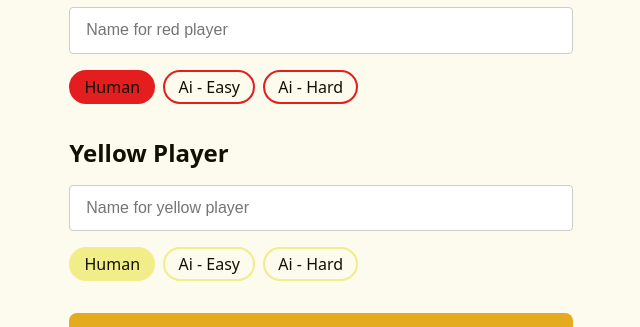
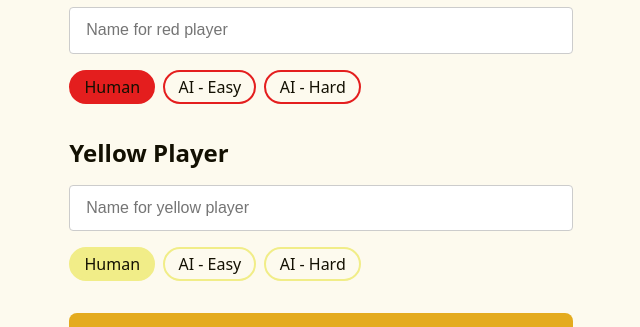
Before and after one commit to EricClasson/Connect_4_group_project, a React (Vite) app: page / in a window 1280 px wide. Shown: the part 160-487 px from the top of the page, without its empty margins (319-959 px from the left). Built offline with nearby package versions, Linux system fonts and the light colour scheme.

Commit message:
Changed naming and removed console logs

```diff
--- a/src/components/CreatePlayer/index.tsx
+++ b/src/components/CreatePlayer/index.tsx
@@ -7,7 +7,7 @@ export default function CreatePlayer({ state }: { state: IState }) {
   const [errorMessageRed, setErrorMessageRed] = useState<string>('');
   const [errorMessageYellow, setErrorMessageYellow] = useState<string>('');
   const [isToggled, setIsToggled] = useState(false);
-  const { board, playerRed, playerYellow } = state;
+  const { board } = state;
 
   function registerName(event: FormEvent<HTMLFormElement>) {
     event.preventDefault();
@@ -16,7 +16,6 @@ export default function CreatePlayer({ state }: { state: IState }) {
     const playerYellowName = form.elements.namedItem('playerYellow') as HTMLInputElement;
     const playerYellowOption = form.elements.namedItem('playerYellowOption') as HTMLInputElement;
     const playerRedOption = form.elements.namedItem('playerRedOption') as HTMLInputElement;
-    console.log(playerYellowOption.value);
 
     const isNameValid = (name: string) => {
       return name.trim() !== '' && isNaN(Number(name));
@@ -60,58 +59,114 @@ export default function CreatePlayer({ state }: { state: IState }) {
   }
   return (
     <>
-      <form className="modal" onSubmit={registerName}>
+      <form
+        className='modal'
+        onSubmit={registerName}
+      >
         <h2>Connect Four</h2>
-        <div className="player-selection player-red">
-          <label htmlFor="playerRed">Red Player</label>
-          <input type="text" name="playerRed" placeholder="Name for red player" />
+        <div className='player-selection player-red'>
+          <label htmlFor='playerRed'>Red Player</label>
+          <input
+            type='text'
+            name='playerRed'
+            placeholder='Name for red player'
+          />
           {errorMessageRed && (
-            <p className="error-message" style={{ color: 'red' }}>
+            <p
+              className='error-message'
+              style={{ color: 'red' }}
+            >
               {errorMessageRed}
             </p>
           )}
-          <div className="modal-option">
-            <label htmlFor="humanRed">
+          <div className='modal-option'>
+            <label htmlFor='humanRed'>
               Human
-              <input type="radio" defaultChecked name="playerRedOption" id="humanRed" value={'human'} />
+              <input
+                type='radio'
+                defaultChecked
+                name='playerRedOption'
+                id='humanRed'
+                value={'human'}
+              />
             </label>
-            <label htmlFor="aiEasyRed">
-              Ai - Easy
-              <input type="radio" name="playerRedOption" id="aiEasyRed" value={'false'} />
+            <label htmlFor='aiEasyRed'>
+              AI - Easy
+              <input
+                type='radio'
+                name='playerRedOption'
+                id='aiEasyRed'
+                value={'false'}
+              />
             </label>
-            <label htmlFor="aiHardRed">
-              Ai - Hard
-              <input type="radio" name="playerRedOption" id="aiHardRed" value={'true'} />
+            <label htmlFor='aiHardRed'>
+              AI - Hard
+              <input
+                type='radio'
+                name='playerRedOption'
+                id='aiHardRed'
+                value={'true'}
+              />
             </label>
           </div>
         </div>
-        <div className="player-selection player-yellow">
+        <div className='player-selection player-yellow'>
           <label>Yellow Player</label>
-          <input type="text" name="playerYellow" placeholder="Name for yellow player" />
+          <input
+            type='text'
+            name='playerYellow'
+            placeholder='Name for yellow player'
+          />
           {errorMessageYellow && (
-            <p className="error-message" style={{ color: 'red' }}>
+            <p
+              className='error-message'
+              style={{ color: 'red' }}
+            >
               {errorMessageYellow}
             </p>
           )}
-          <div className="modal-option">
-            <label htmlFor="humanYellow">
+          <div className='modal-option'>
+            <label htmlFor='humanYellow'>
               Human
-              <input type="radio" defaultChecked name="playerYellowOption" id="humanYellow" value={'human'} />
+              <input
+                type='radio'
+                defaultChecked
+                name='playerYellowOption'
+                id='humanYellow'
+                value={'human'}
+              />
             </label>
-            <label htmlFor="aiEasyYellow">
-              Ai - Easy
-              <input type="radio" name="playerYellowOption" id="aiEasyYellow" value={'false'} />
+            <label htmlFor='aiEasyYellow'>
+              AI - Easy
+              <input
+                type='radio'
+                name='playerYellowOption'
+                id='aiEasyYellow'
+                value={'false'}
+              />
             </label>
-            <label htmlFor="aiHardYellow">
-              Ai - Hard
-              <input type="radio" name="playerYellowOption" id="aiHardYellow" value={'true'} />
+            <label htmlFor='aiHardYellow'>
+              AI - Hard
+              <input
+                type='radio'
+                name='playerYellowOption'
+                id='aiHardYellow'
+                value={'true'}
+              />
             </label>
           </div>
         </div>
-        <button className="btn" type="submit">
+        <button
+          className='btn'
+          type='submit'
+        >
           Start Game
         </button>
-        <button type="button" className="btn" onClick={() => setIsToggled(!isToggled)}>
+        <button
+          type='button'
+          className='btn'
+          onClick={() => setIsToggled(!isToggled)}
+        >
           {isToggled ? 'Close HighScore List' : 'View HighScore List'}
         </button>
         <div>{isToggled && <HighScore />}</div>
```
